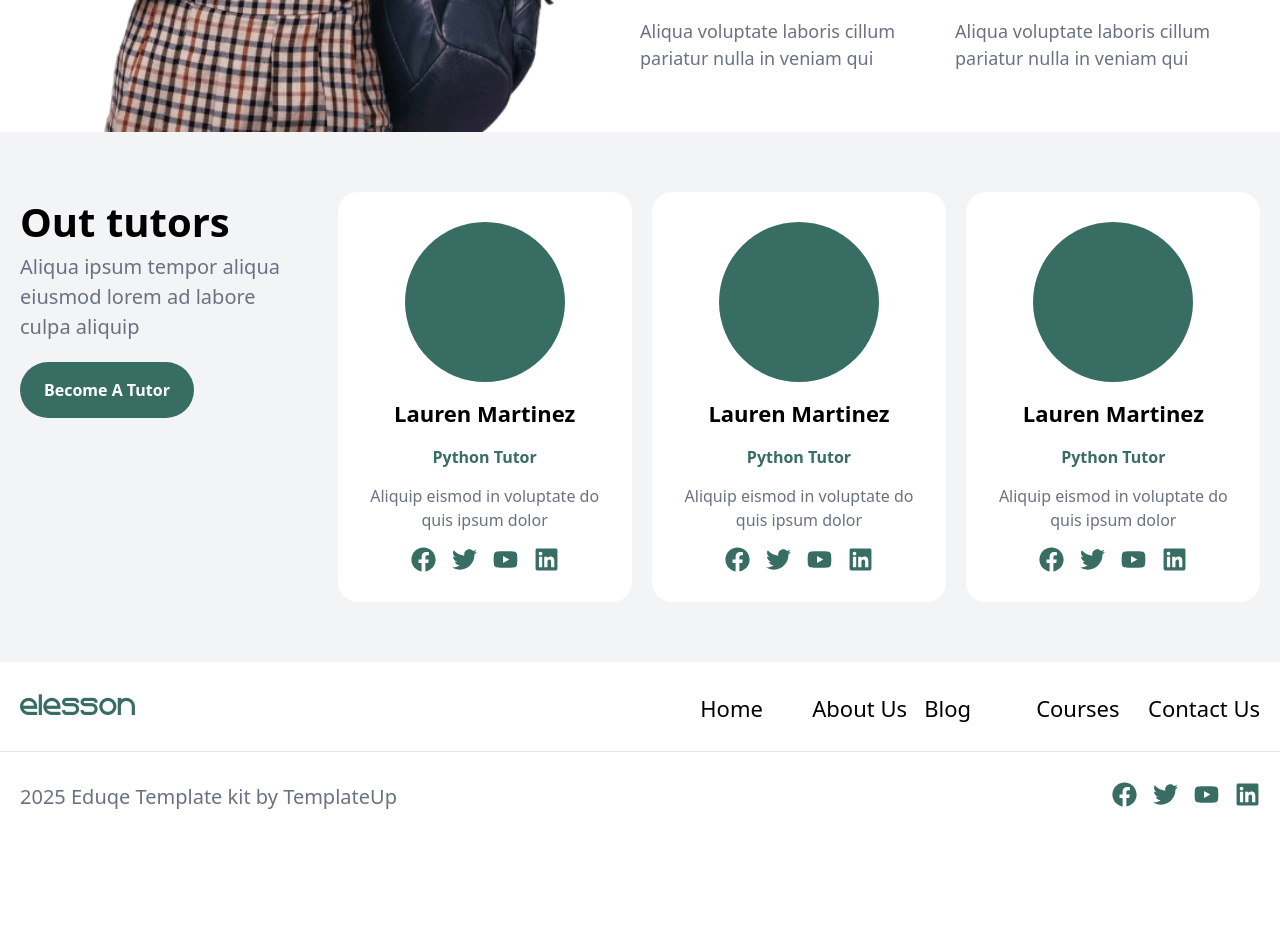
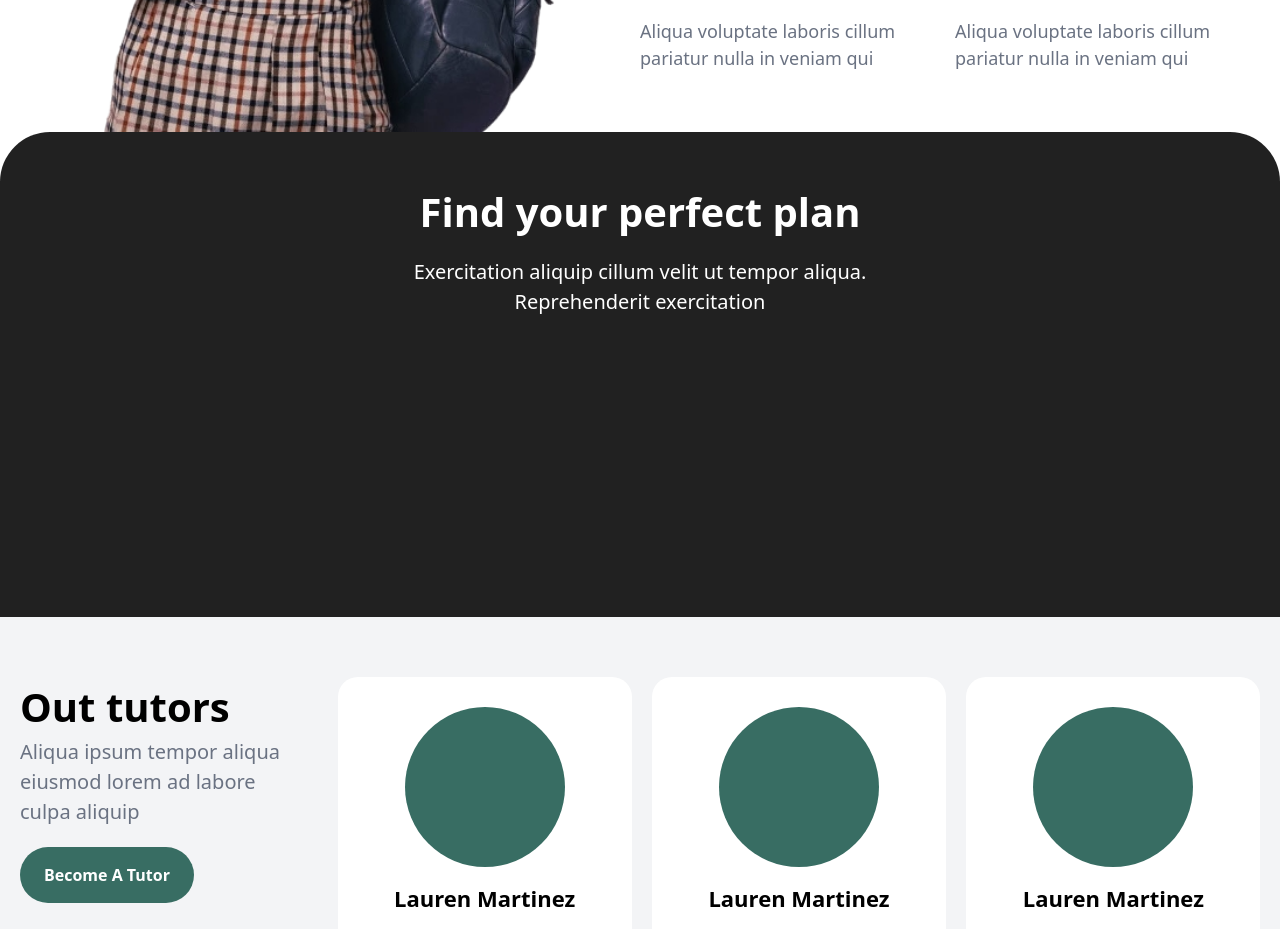
Before and after one commit to 932525862/timer, a React (Vite) app: page / in a window 1280 px wide. Shown: the part 2360-3289 px from the top of the page. Before the commit the page ends 3222 px from the top, so only its background shows below. Built offline with nearby package versions, Linux system fonts and the light colour scheme.

Commit message:
remove engling select

```diff
--- a/src/App.jsx
+++ b/src/App.jsx
@@ -1,24 +1,24 @@
-
-import './App.css'
-import Benefits from './components/Benefits'
-import Footer from './components/Footer'
-import Header from './components/Header'
-import Hero from './components/Hero'
-import OurBenefits from './components/OurBenefits'
-import Tutor from './components/Tutor'
+import "./App.css";
+import Benefits from "./components/Benefits";
+import Footer from "./components/Footer";
+import Header from "./components/Header";
+import Hero from "./components/Hero";
+import OurBenefits from "./components/OurBenefits";
+import Price from "./components/Price";
+import Tutor from "./components/Tutor";
 
 function App() {
-
   return (
     <>
-      <Header/>
-      <Hero/>
-      <Benefits/>
-      <OurBenefits/>
-      <Tutor/>
-      <Footer/>
+      <Header />
+      <Hero />
+      <Benefits />
+      <OurBenefits />
+      <Price />
+      <Tutor />
+      <Footer />
     </>
-  )
+  );
 }
 
-export default App
+export default App;
--- a/src/components/Header.jsx
+++ b/src/components/Header.jsx
@@ -73,7 +73,6 @@ const Header = () => {
               onChange={changeLanguage}
             >
               <Option value="uz">🇺🇿 Uzbek</Option>
-              <Option value="en">🇬🇧 English</Option>
               <Option value="ru">🇷🇺 Russian</Option>
             </Select>
               </li>
@@ -87,7 +86,6 @@ const Header = () => {
               onChange={changeLanguage}
             >
               <Option value="uz">🇺🇿 Uzbek</Option>
-              <Option value="en">🇬🇧 English</Option>
               <Option value="ru">🇷🇺 Russian</Option>
             </Select>
             <div
--- /dev/null
+++ b/src/components/Price.jsx
@@ -0,0 +1,22 @@
+import React from "react";
+
+const Price = () => {
+  return (
+    <section className="bg-[#000000de] pt-[50px] pb-[300px] rounded-t-[50px]">
+      <div className="container">
+        <div>
+          <div className="w-full text-center ">
+            <h4 className="ext-[28px] sm:text-[40px] font-[700] text-[#fff]">
+              Find your perfect plan
+            </h4>
+            <p className="text-[#fff] max-w-[550px] mx-auto text-[16px] sm:text-[20px] mt-[15px]">
+              Exercitation aliquip cillum velit ut tempor aliqua. Reprehenderit exercitation
+            </p>
+          </div>
+        </div>
+      </div>
+    </section>
+  );
+};
+
+export default Price;
```
